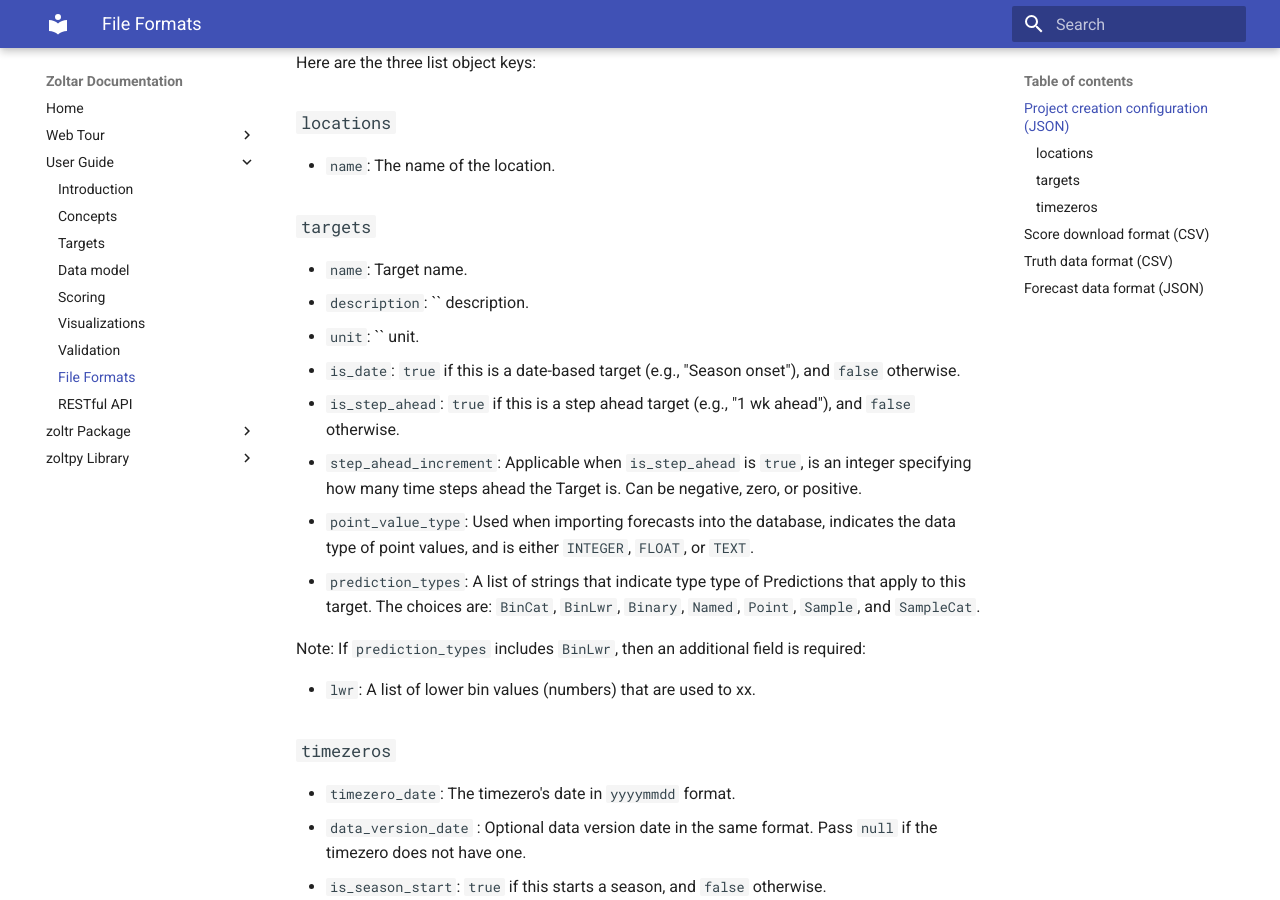
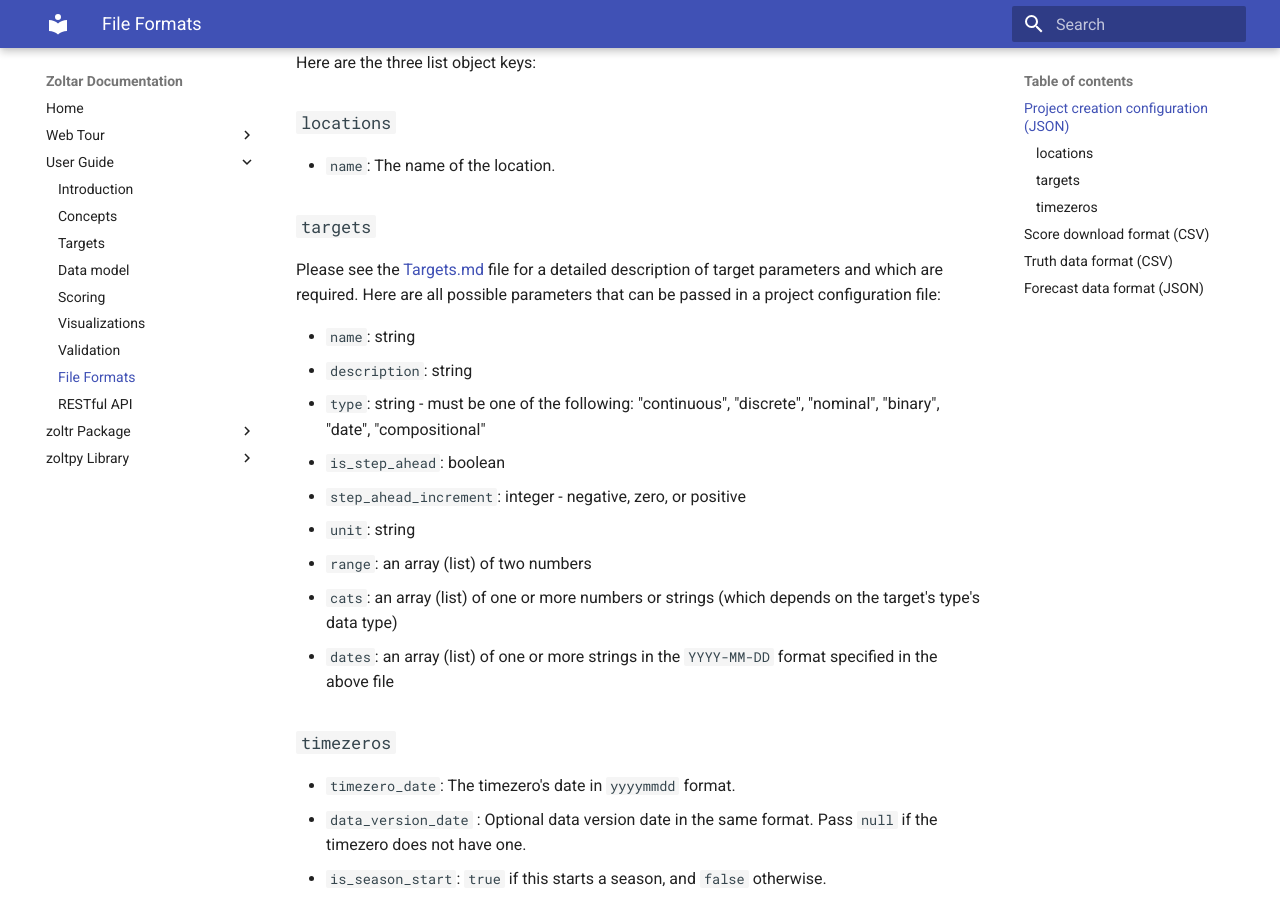
Before and after one commit to reichlab/docs.zoltardata, an MkDocs documentation site: the page built from docs/FileFormats.md, in a window 1280 px wide and 900 px high, scrolled down 517 px. Built offline with MkDocs 1.6.1 and Material for MkDocs 9.7.7, drawn with Linux system fonts in a browser that asks for light colours; some of the changed text lies outside the part shown.

Commit message:
renamed 'target_type' to 'type', 'cat' to 'cats', 'date' to 'dates'. continued FileFormats.md. corrected a few things in zoltar-project-config.json. simplified zoltar-predictions-examples.json for easier testing

```diff
--- a/docs/FileFormats.md
+++ b/docs/FileFormats.md
@@ -21,21 +21,17 @@ Here are the three list object keys:
 
 
 ### `targets`
-- `name`: Target name.
-- `description`: `` description.
-- `unit`: `` unit.
-- `is_date`: `true` if this is a date-based target (e.g., "Season onset"), and `false` otherwise.
-- `is_step_ahead`: `true` if this is a step ahead target (e.g., "1 wk ahead"), and `false` otherwise.
-- `step_ahead_increment`: Applicable when `is_step_ahead` is `true`, is an integer specifying how many time steps ahead
-  the Target is. Can be negative, zero, or positive.
-- `point_value_type`: Used when importing forecasts into the database, indicates the data type of point values, and is
-  either `INTEGER`, `FLOAT`, or `TEXT`.
-- `prediction_types`: A list of strings that indicate type type of Predictions that apply to this target. The choices
-  are: `BinCat`, `BinLwr`, `Binary`, `Named`, `Point`, `Sample`, and `SampleCat`.
+Please see the [Targets.md](Targets.md) file for a detailed description of target parameters and which are required. Here are all possible parameters that can be passed in a project configuration file:
 
-Note: If `prediction_types` includes `BinLwr`, then an additional field is required:
-
-- `lwr`: A list of lower bin values (numbers) that are used to xx.
+- `name`: string
+- `description`: string
+- `type`: string - must be one of the following: "continuous", "discrete", "nominal", "binary", "date", "compositional"
+- `is_step_ahead`: boolean
+- `step_ahead_increment`: integer - negative, zero, or positive
+- `unit`: string
+- `range`: an array (list) of two numbers
+- `cats`: an array (list) of one or more numbers or strings (which depends on the target's type's data type)
+- `dates`: an array (list) of one or more strings in the `YYYY-MM-DD` format specified in the above file
 
 
 ### `timezeros`
@@ -116,17 +112,9 @@ Briefly, the dict has four top level keys:
   - `location`: name of the Location.
   - `target`: name of the Target.
   - `class`: the type of prediction this is. It is an abbreviation of the corresponding Prediction subclass - the names
-    are : `BinCat`, `BinLwr`, `Binary`, `Named`, `Point`, `Sample`, and `SampleCat`.
-  - `prediction`: a class-specific dict containing the prediction data itself. the format varies according to class. See
-    https://github.com/cdcepi/predx/blob/master/predx_classes.md for details. Here is a summary:
-    - `BinCat`: Binned distribution with a category for each bin. is a two-column table represented by two keys, one per
-      column: `cat` and `prob`. They are paired, i.e., have the same number of rows.
-    - `BinLwr`: Binned distribution defined by inclusive lower bounds for each bin. Similar to `BinCat`, but has these
-      two keys: `lwr` and `prob`.
-    - `Binary`: Binary distribution with a single `prob` key.
-    - `Named`: A named distribution with four fields: `family` and `param1` through `param3`. `family` names must be
-      one of : `norm`, `lnorm`, `gamma`, `beta`, `bern`, `binom`, `pois`, `nbinom`, and `nbinom2`.
+    are : `Bin`, `Named`, `Point`, and `Sample`.
+  - `prediction`: a class-specific dict containing the prediction data itself. The format varies according to class. Here is a summary:
+    - `Bin`: Binned distribution with a category for each bin. It is a two-column table represented by two keys, one per column: `cat` and `prob`. They are paired, i.e., have the same number of rows.
+    - `Named`: A named distribution with four fields: `family` and `param1` through `param3`. `family` names must be one of : `norm`, `lnorm`, `gamma`, `beta`, `bern`, `binom`, `pois`, `nbinom`, and `nbinom2`.
     - `Point`: A numeric point prediction with a single `value` key.
     - `Sample`: Numeric samples represented as a table with one column that is found in the `sample` key.
-    - `SampleCat`: Character string samples from categories. Similar to `BinCat`, but has these two keys: `cat` and
-      `sample`.
```
Also changed, not shown: docs/Targets.md (+17 -17 lines), zoltar-predictions-examples.json (+9 -9 lines), zoltar-project-config.json (+15 -13 lines).
